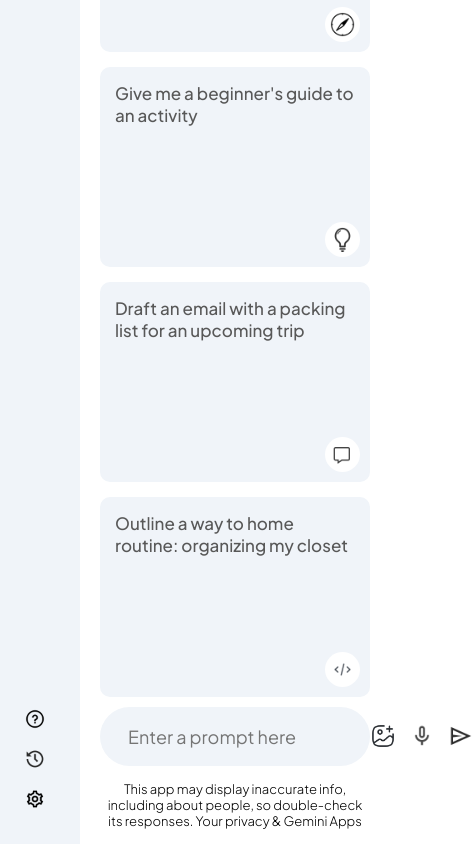
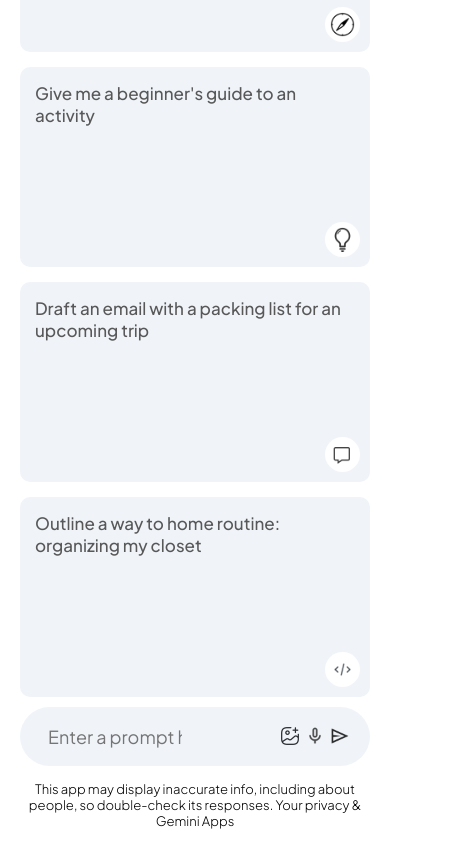
Before and after one commit to EmekaAgara/theta-ai-chat, a React (Vite) app: page / in a window 390 px wide. Shown: the part 740-1584 px from the top of the page, 473 px wide, since content can reach past the window. Built offline with nearby package versions, Linux system fonts and the light colour scheme; no server answers.

Commit message:
all done

```diff
--- a/src/components/Main/Main.css
+++ b/src/components/Main/Main.css
@@ -106,6 +106,7 @@
   outline: none;
   padding: 8px;
   font-size: 18px;
+  width: 100px;
 }
 .search-box div {
   display: flex;
@@ -179,3 +180,15 @@
   font-weight: 300;
   line-height: 1.8;
 }
+@media (max-width: 600px) {
+  .main-bottom input {
+    flex: none;
+    width: 150px;
+  }
+  .main-bottom img {
+    width: 20px;
+  }
+  .search-box div {
+    gap: 5px;
+  }
+}
--- a/src/components/Sidebar/Sidebar.css
+++ b/src/components/Sidebar/Sidebar.css
@@ -33,6 +33,7 @@
 .sidebar .recent {
   display: flex;
   flex-direction: column;
+  animation: fadeIn 1.5s;
 }
 
 .sidebar .recent-title {
@@ -65,3 +66,9 @@
   padding-right: 10px;
   cursor: pointer;
 }
+
+@media (max-width: 600px) {
+  .sidebar {
+    display: none;
+  }
+}
--- a/src/index.css
+++ b/src/index.css
@@ -10,4 +10,14 @@
 #root {
   min-height: 100vh;
   display: flex;
+  animation: fadeIn 1.5s;
 }
+
+@keyframes fadeIn {
+  0% {
+    opacity: 0;
+  }
+  100% {
+    opacity: 1;
+  }
+}
```
